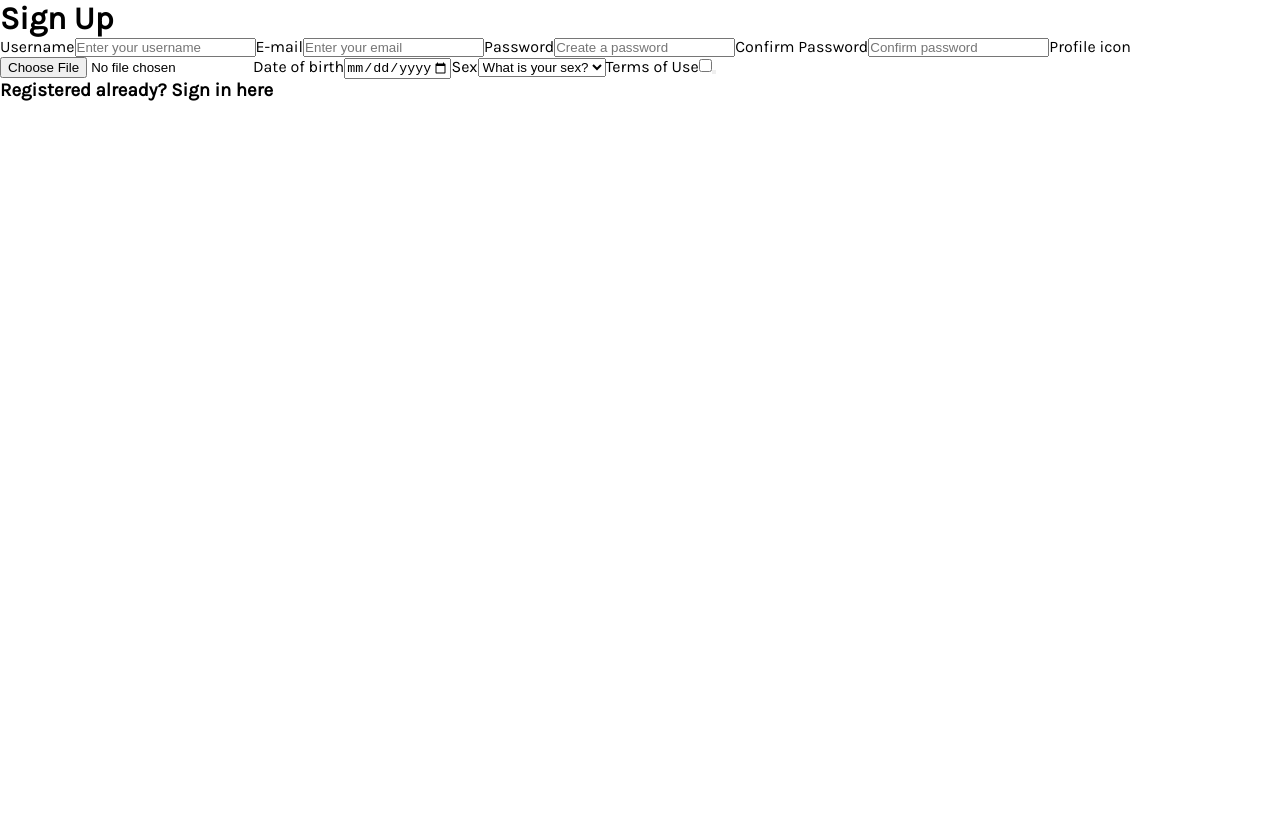
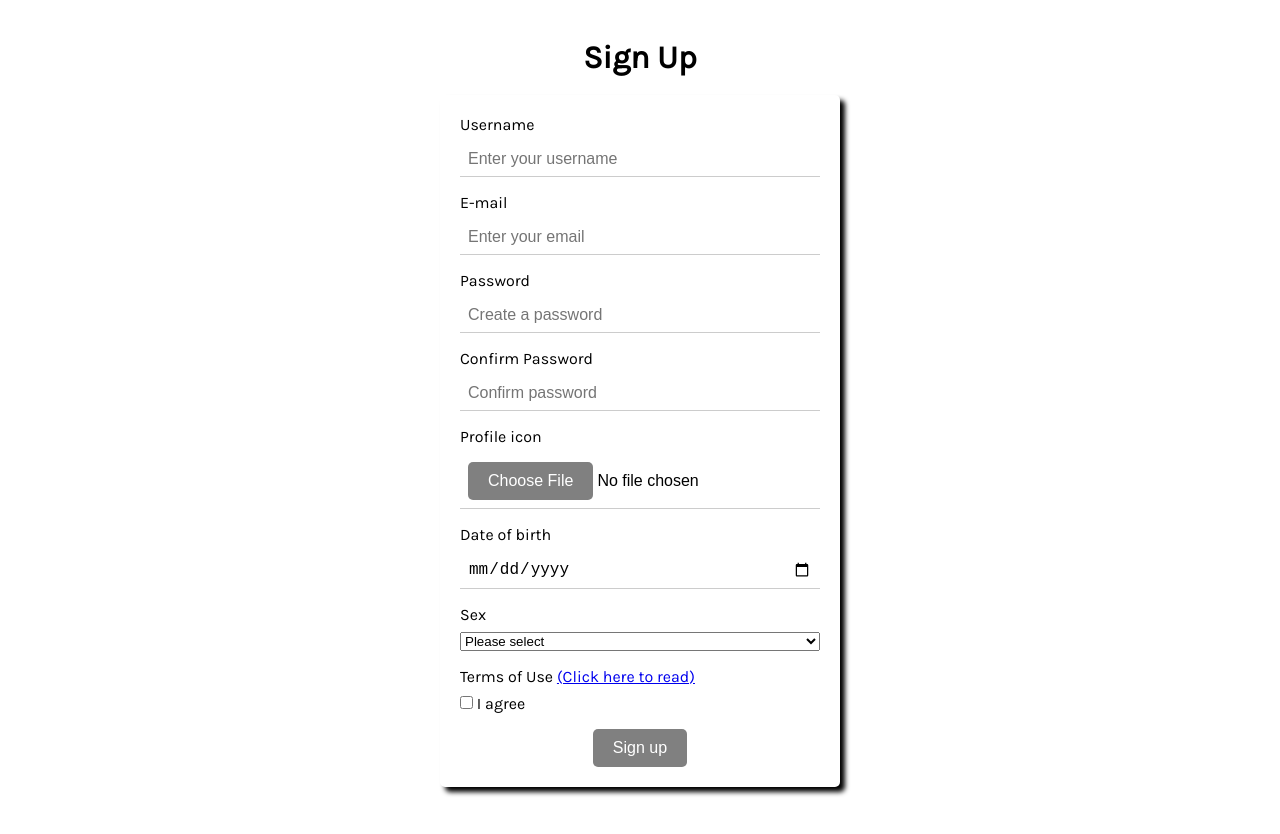
Before and after one commit to lovegroa/registration, a React (Vite) app: page /sign-up in a window 1280 px wide. Shown: the top 834 px of the page. Before the commit the page ends 800 px from the top, so only its background shows below. Built offline with nearby package versions, Linux system fonts and the light colour scheme.

Commit message:
updated form stylings

```diff
--- /dev/null
+++ b/src/components/button/button.component.tsx
@@ -0,0 +1,12 @@
+import {StyledButton} from './button.styles';
+
+export const Button = ({
+  type,
+  text,
+}: {
+  type: 'button' | 'submit' | 'reset' | undefined;
+  text: string;
+}) => {
+  return <StyledButton type={type}>{text}</StyledButton>;
+};
+export default Button;
--- /dev/null
+++ b/src/components/button/button.styles.tsx
@@ -0,0 +1,31 @@
+import styled from 'styled-components';
+
+export const StyledButton = styled.button`
+  background-color: grey;
+  color: #fff;
+  border: none;
+  padding: 10px 20px;
+  border-radius: 5px;
+  font-size: 16px;
+  position: relative;
+  overflow: hidden;
+  :before {
+    content: '';
+    position: absolute;
+    top: 50%;
+    left: 50%;
+    transform: translate(-50%, -50%);
+    width: 0;
+    height: 0;
+    background-color: rgba(255, 255, 255, 0.5);
+    border-radius: 50%;
+    transition: width 0.3s ease-out, height 0.3s ease-out;
+  }
+  :hover:before {
+    width: 200%;
+    height: 200%;
+  }
+  :hover {
+    cursor: pointer;
+  }
+`;
--- /dev/null
+++ b/src/components/form/form.styles.tsx
@@ -0,0 +1,78 @@
+import styled from 'styled-components';
+
+export const FormContainer = styled.div`
+  display: flex;
+  flex-direction: column;
+  align-items: center;
+  /* justify-content: center; */
+  /* height: 100%; */
+  /* width: 100%; */
+  padding: 20px;
+  h3 {
+    color: white;
+    font-size: 1rem;
+  }
+`;
+
+export const FormWrapper = styled.form`
+  display: flex;
+  flex-direction: column;
+  align-items: center;
+  width: 100%;
+  max-width: 400px;
+  background-color: white;
+  padding: 20px;
+  border-radius: 5px;
+  box-shadow: 5px 5px 5px black;
+`;
+
+export const InputWrapper = styled.div`
+  display: flex;
+  flex-direction: column;
+  margin-bottom: 1rem;
+  width: 100%;
+`;
+
+export const Label = styled.label`
+  font-size: 1rem;
+  margin-bottom: 0.5rem;
+`;
+
+export const Input = styled.input`
+  padding: 0.5rem;
+  border: none;
+  border-bottom: 1px solid #ccc;
+  font-size: 1rem;
+  width: 100%;
+  display: inline-block;
+
+  ::file-selector-button {
+    background-color: grey;
+    color: #fff;
+    border: none;
+    padding: 10px 20px;
+    border-radius: 5px;
+    font-size: 16px;
+    position: relative;
+    overflow: hidden;
+    :before {
+      content: '';
+      position: absolute;
+      top: 50%;
+      left: 50%;
+      transform: translate(-50%, -50%);
+      width: 0;
+      height: 0;
+      background-color: rgba(255, 255, 255, 0.5);
+      border-radius: 50%;
+      transition: width 0.3s ease-out, height 0.3s ease-out;
+    }
+    :hover:before {
+      width: 200%;
+      height: 200%;
+    }
+    :hover {
+      cursor: pointer;
+    }
+  }
+`;
--- /dev/null
+++ b/src/components/icon/icon.styles.tsx
@@ -0,0 +1,10 @@
+import styled from 'styled-components';
+
+export const Icon = styled.img`
+  height: 100px;
+  width: 100px;
+  border-radius: 50%;
+  object-fit: cover;
+  object-position: center;
+  margin: 10px auto;
+`;
--- a/src/routes/sign-in/sign-in.route.tsx
+++ b/src/routes/sign-in/sign-in.route.tsx
@@ -2,6 +2,15 @@ import {useState, FormEvent, ChangeEvent, useContext} from 'react';
 import {useNavigate} from 'react-router-dom';
 import {UserContext} from '../../contexts/user.context';
 import {signInAuthUserWithEmailAndPassword} from '../../utils/firebase';
+
+import Button from '../../components/button/button.component';
+import {
+  FormContainer,
+  FormWrapper,
+  Input,
+  InputWrapper,
+  Label,
+} from '../../components/form/form.styles';
 
 const defaultFormFields = {
   email: '',
@@ -34,28 +43,35 @@ export default function SignIn() {
 
   return (
     <>
+      <FormContainer>
         <h1>Sign In</h1>
-      <form onSubmit={onSubmitHandler}>
-        <label>E-mail</label>
-        <input
+        <br />
+        <FormWrapper onSubmit={onSubmitHandler}>
+          <InputWrapper>
+            <Label>E-mail</Label>
+            <Input
               required
               type="email"
               name="email"
               placeholder="Enter your email"
               value={email}
               onChange={onChangeEventHandler}
-        ></input>
-        <label>Password</label>
-        <input
+            ></Input>
+          </InputWrapper>
+          <InputWrapper>
+            <Label>Password</Label>
+            <Input
               required
               type="password"
               name="password"
-          placeholder="Create a password"
+              placeholder="Enter your password"
               value={password}
               onChange={onChangeEventHandler}
-        ></input>
-        <button type="submit"></button>
-      </form>
+            ></Input>
+          </InputWrapper>
+          <Button type="submit" text="Sign in" />
+        </FormWrapper>
+        <br />
         <h3
           style={{cursor: 'pointer'}}
           onClick={() => {
@@ -64,6 +80,7 @@ export default function SignIn() {
         >
           Not registered? Sign up here
         </h3>
+      </FormContainer>
     </>
   );
 }
--- a/src/routes/sign-up/sign-up.route.tsx
+++ b/src/routes/sign-up/sign-up.route.tsx
@@ -6,6 +6,16 @@ import {
   CreateUserDocumentFromAuth,
   uploadImage,
 } from '../../utils/firebase';
+
+import {
+  FormContainer,
+  FormWrapper,
+  Input,
+  InputWrapper,
+  Label,
+} from '../../components/form/form.styles';
+import Button from '../../components/button/button.component';
+import {Icon} from '../../components/icon/icon.styles';
 
 export type Sex = 'male' | 'female' | 'prefer not to say' | '';
 
@@ -87,7 +97,6 @@ export const SignUp = () => {
     event: ChangeEvent<HTMLInputElement | HTMLSelectElement>
   ) => {
     const {name, value} = event.target;
-    console.log({name, value});
     switch (event.target.name) {
       case 'profileIcon':
         if (
@@ -138,88 +147,127 @@ export const SignUp = () => {
 
   return (
     <>
+      <FormContainer>
+        <br />
         <h1>Sign Up</h1>
-      <form onSubmit={onSubmitHandler}>
-        <label>Username</label>
-        <input
+        <br />
+        <FormWrapper onSubmit={onSubmitHandler}>
+          <InputWrapper>
+            <Label>Username</Label>
+            <Input
               required
               type="text"
               name="username"
               placeholder="Enter your username"
               value={username}
               onChange={onChangeEventHandler}
-        ></input>
-        <label>E-mail</label>
-        <input
+            ></Input>
+          </InputWrapper>
+          <InputWrapper>
+            <Label>E-mail</Label>
+            <Input
               required
               type="email"
               name="email"
               placeholder="Enter your email"
               value={email}
               onChange={onChangeEventHandler}
-        ></input>
-        <label>Password</label>
-        <input
+            ></Input>
+          </InputWrapper>
+          <InputWrapper>
+            <Label>Password</Label>
+            <Input
               required
               type="password"
               name="password"
               placeholder="Create a password"
               value={password}
               onChange={onChangeEventHandler}
-        ></input>
-        <label>Confirm Password</label>
-        <input
+            ></Input>
+          </InputWrapper>
+          <InputWrapper>
+            <Label>Confirm Password</Label>
+            <Input
               required
               type="password"
               name="confirmPassword"
               placeholder="Confirm password"
               value={confirmPassword}
               onChange={onChangeEventHandler}
-        ></input>
-        <label>Profile icon</label>
-        <input
+            ></Input>
+          </InputWrapper>
+          <InputWrapper>
+            <Label htmlFor={'profileIcon'}>Profile icon</Label>
+            <Input
               required
               type="file"
+              id="profileIcon"
               name="profileIcon"
               accept="image/png, image/jpeg, image/gif"
               onChange={onChangeEventHandler}
-        ></input>
+            ></Input>
             {imagePreview && (
-          <img
+              <Icon
                 src={imagePreview}
                 alt="Selected file preview"
                 width="200"
                 height="200"
               />
             )}
-        <label>Date of birth</label>
-        <input
+          </InputWrapper>
+          <InputWrapper>
+            <Label>Date of birth</Label>
+            <Input
               required
               type="date"
               name="dateOfBirth"
               value={dateOfBirth}
               max={new Date().toISOString().split('T')[0]}
               onChange={onChangeEventHandler}
-        ></input>
-        <label>Sex</label>
-        <select required name="sex" value={sex} onChange={onChangeEventHandler}>
+            ></Input>
+          </InputWrapper>
+          <InputWrapper>
+            <Label>Sex</Label>
+            <select
+              required
+              name="sex"
+              value={sex}
+              onChange={onChangeEventHandler}
+            >
               <option value="" disabled selected hidden>
-            What is your sex?
+                Please select
               </option>
               <option value="male">Male</option>
               <option value="female">Female</option>
               <option value="prefer not to say">Prefer not to say</option>
             </select>
-        <label>Terms of Use</label>
-        <input
+          </InputWrapper>
+          <InputWrapper>
+            <Label>
+              Terms of Use{' '}
+              <a
+                target="_blank"
+                href="https://menherasenpai.notion.site/457df49475494671807673a0a3346451"
+              >
+                (Click here to read)
+              </a>
+            </Label>
+            <div>
+              <Input
                 required
                 type="checkbox"
                 name="termsOfUse"
                 checked={termsOfUse}
                 onChange={onChangeEventHandler}
-        ></input>
-        <button type="submit"></button>
-      </form>
+                style={{width: 'auto'}}
+              />
+              <span> I agree</span>
+            </div>
+          </InputWrapper>
+
+          <Button text="Sign up" type="submit"></Button>
+        </FormWrapper>
+        <br />
         <h3
           style={{cursor: 'pointer'}}
           onClick={() => {
@@ -228,6 +276,8 @@ export const SignUp = () => {
         >
           Registered already? Sign in here
         </h3>
+        <br />
+      </FormContainer>
     </>
   );
 };
--- a/src/utils/firebase.ts
+++ b/src/utils/firebase.ts
@@ -32,8 +32,23 @@ export const createAuthUserWithEmailAndPassword = async (
   try {
     return await createUserWithEmailAndPassword(auth, email, password);
   } catch (error) {
-    console.log(error);
-    return;
+    if (error instanceof FirebaseError) {
+      switch (error.code) {
+        case 'auth/email-already-in-use':
+          alert('Email address is already in use.');
+          break;
+        case 'auth/invalid-email':
+          alert('Email address is not valid.');
+          break;
+        case 'auth/weak-password':
+          alert('Password is too weak.');
+          break;
+        default:
+          console.log('Error creating user:', error.message);
+      }
+    } else {
+      console.log('User creation error:', error);
+    }
   }
 };
 
```
Lines whose indentation alone changed are shown as unchanged.
